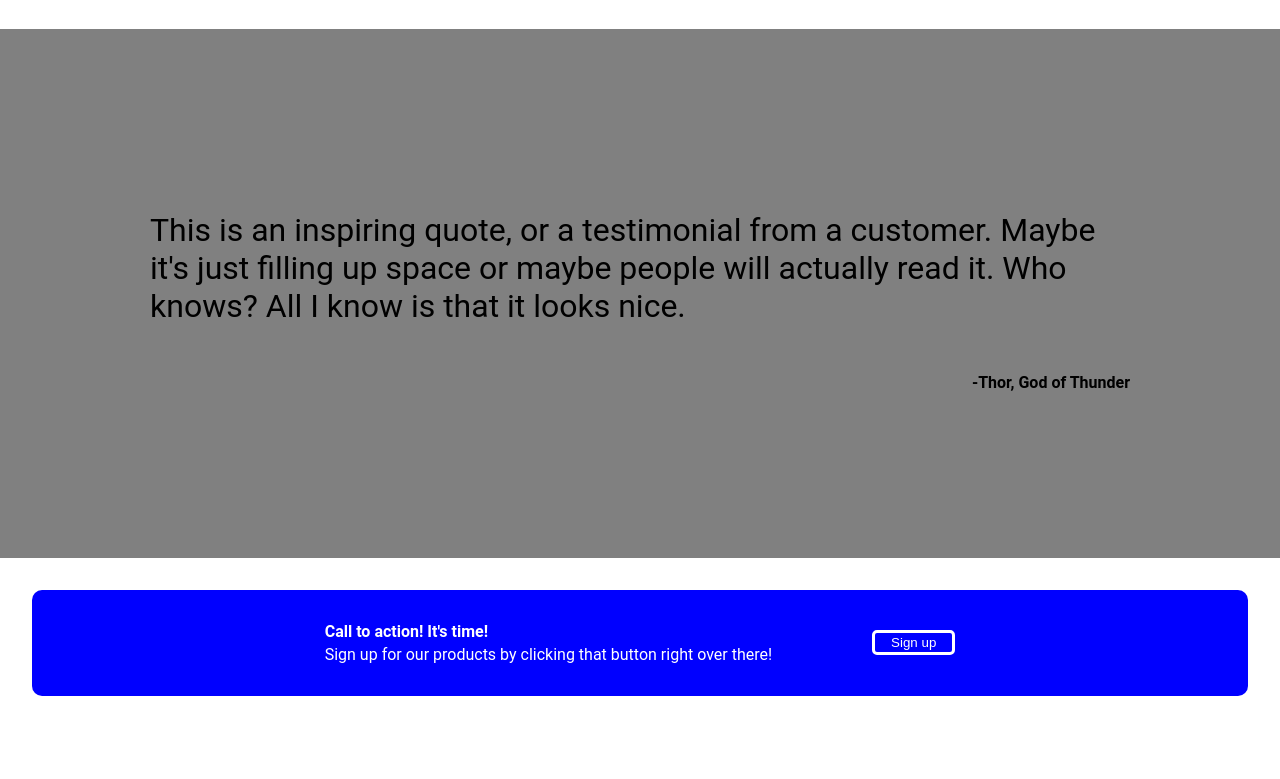
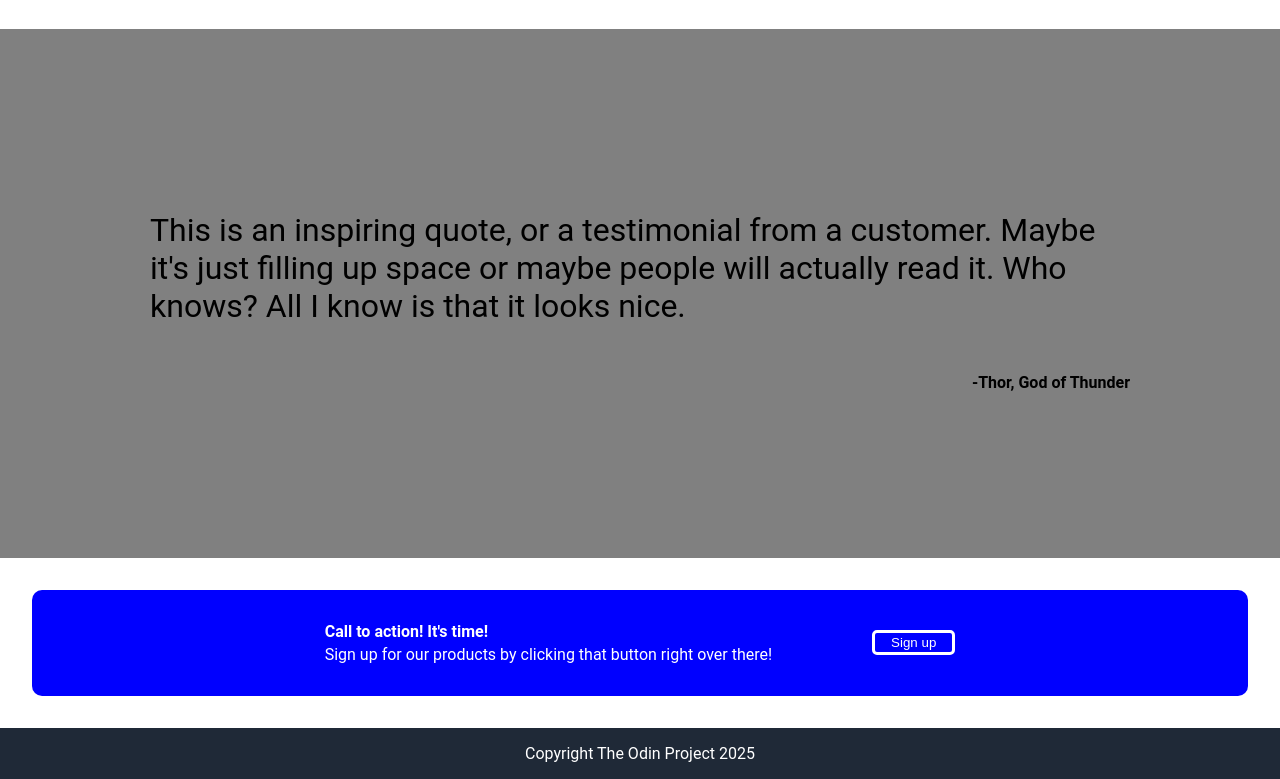
Before and after one commit to umich2020/landing-page, a plain HTML site: page index.html in a window 1280 px wide. Shown: the part 718-1497 px from the top of the page. Before the commit the page ends 1446 px from the top, so only its background shows below. Drawn offline with Linux system fonts and the light colour scheme.

Commit message:
add footer

```diff
--- a/index.html
+++ b/index.html
@@ -59,5 +59,8 @@
                 <button id="c2a">Sign up</button>
             </div>
         </div>
+        <div class="footer">
+            <p class="footer_text">Copyright The Odin Project 2025</p>
+        </div>
     </body>
 </html>
--- a/style.css
+++ b/style.css
@@ -117,3 +117,15 @@ button {
 .c2a {
     font-weight: bold;
 }
+/*footer section*/
+.footer {
+    background-color: #1f2937;
+    display: flex;
+    justify-content: center;
+
+}
+.footer_text {
+    color: white;
+    text-align: center;
+
+}
```
